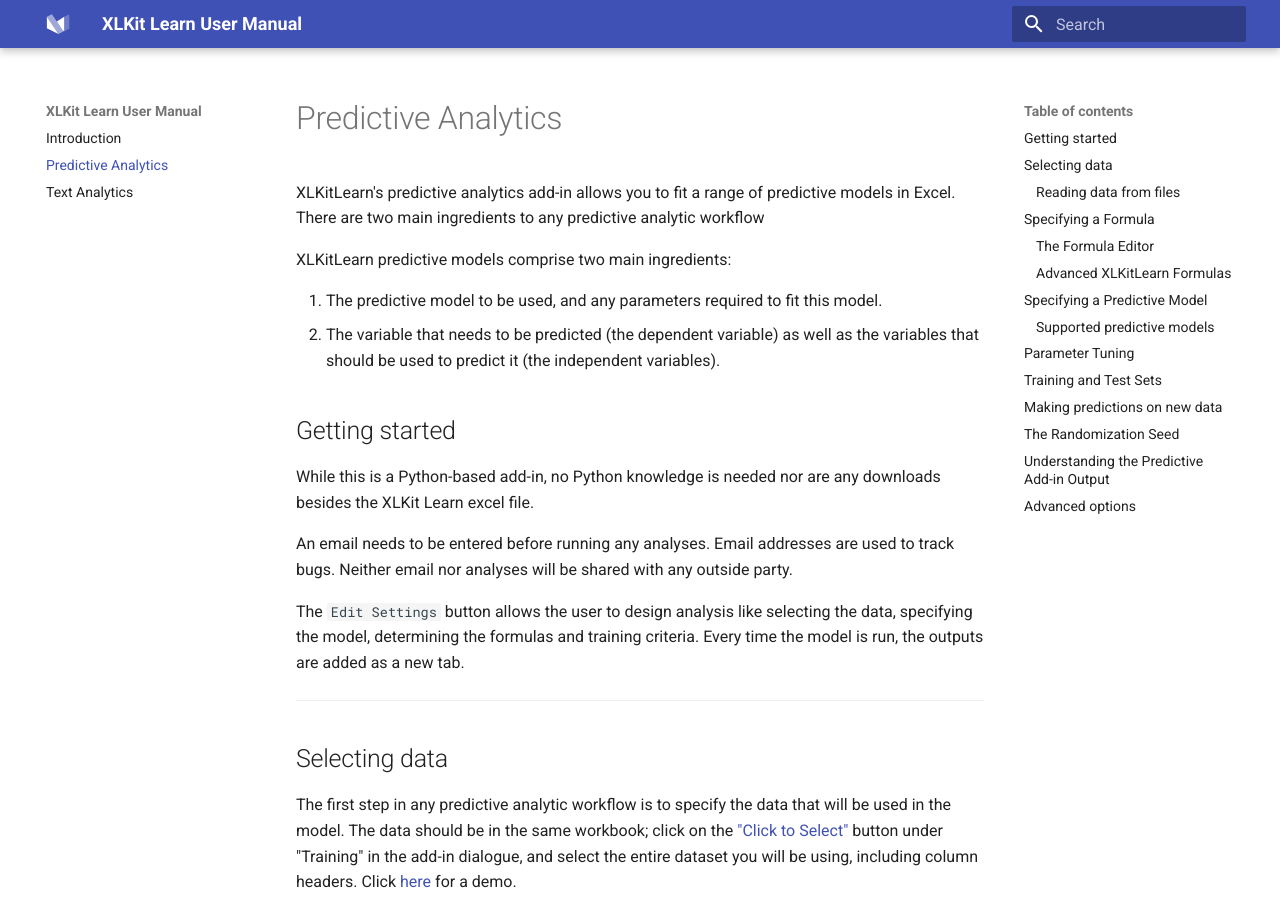
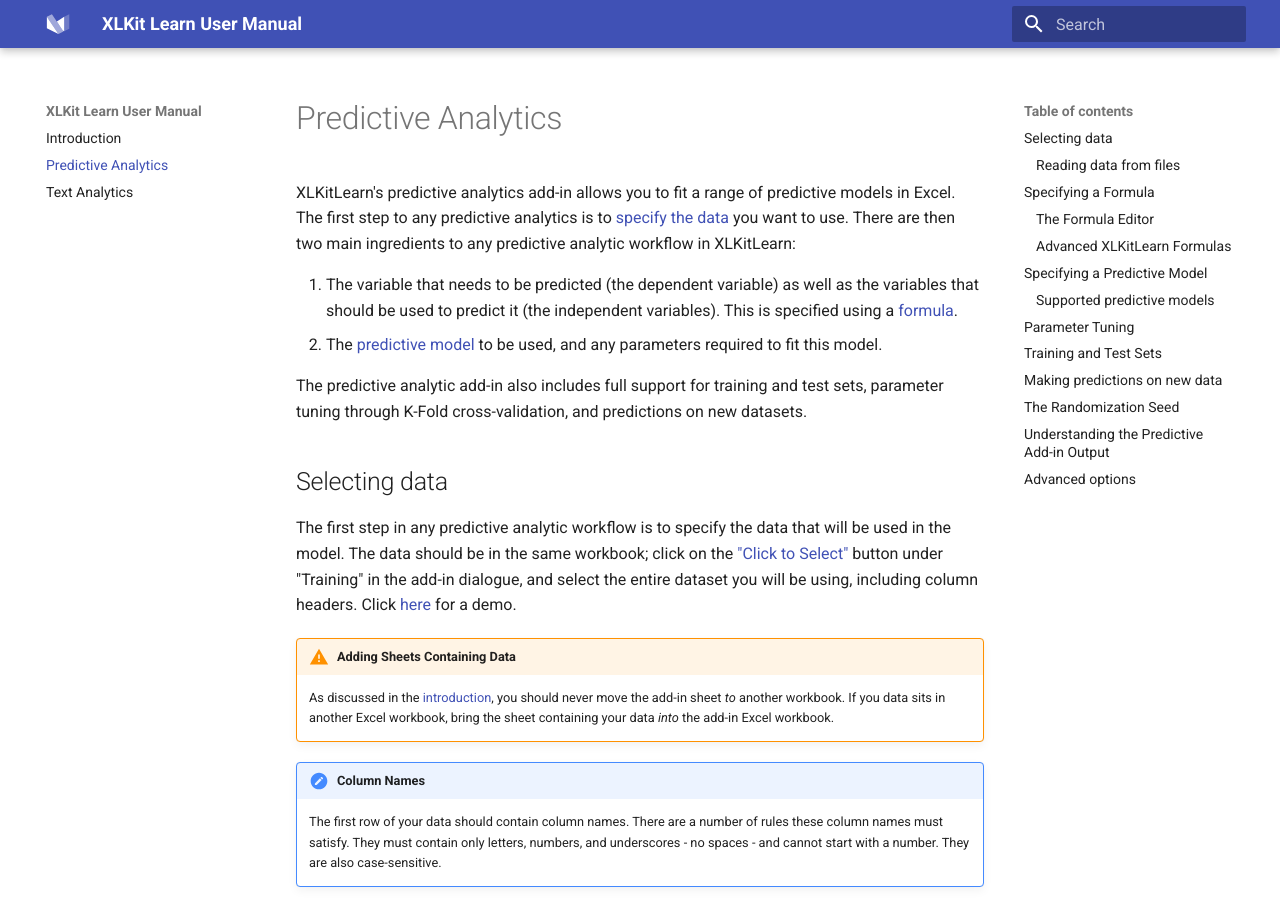
Before and after one commit to danguetta/XLKitLearn_docs, an MkDocs documentation site: the page built from docs/predictive_analytics.md, in a window 1280 px wide and 900 px high. Built offline with MkDocs 1.6.1 and Material for MkDocs 9.7.7, drawn with Linux system fonts in a browser that asks for light colours; some of the changed text lies outside the part shown.

Commit message:
Update predictive_analytics.md

````diff
--- a/docs/predictive_analytics.md
+++ b/docs/predictive_analytics.md
@@ -1,21 +1,11 @@
 # Predictive Analytics
 
-XLKitLearn's predictive analytics add-in allows you to fit a range of predictive models in Excel. There are two main ingredients to any predictive analytic workflow
+XLKitLearn's predictive analytics add-in allows you to fit a range of predictive models in Excel. The first step to any predictive analytics is to [specify the data](#selecting-data) you want to use. There are then two main ingredients to any predictive analytic workflow in XLKitLearn:
 
-XLKitLearn predictive models comprise two main ingredients:
+1. The variable that needs to be predicted (the dependent variable) as well as the variables that should be used to predict it (the independent variables). This is specified using a [formula](#specifying-a-formula).
+2. The [predictive model](#specifying-a-predictive-model) to be used, and any parameters required to fit this model.
 
-1. The predictive model to be used, and any parameters required to fit this model.
-2. The variable that needs to be predicted (the dependent variable) as well as the variables that should be used to predict it (the independent variables).
-
-## Getting started
-While this is a Python-based add-in, no Python knowledge is needed nor are any downloads besides the XLKit Learn excel file.
-
-An email needs to be entered before running any analyses. Email addresses are used to track bugs. Neither email nor analyses will be shared with any outside party.
-
-The `Edit Settings` button allows the user to design analysis like selecting the data, specifying the model, determining the formulas and training criteria. Every time the model is run, the outputs are added as a new tab.
-
-
----
+The predictive analytic add-in also includes full support for training and test sets, parameter tuning through K-Fold cross-validation, and predictions on new datasets.
 
 ## Selecting data
 
@@ -99,26 +89,14 @@
     ```(highway_accessibility = 4) ~ .```
     The model will then interpret all rows in which highway accessibility is 4 as a '1' outcome, and '0' otherwise. Note that this only works with `~.` formula (i.e., those that use every variable in the dataset).
 
-Note that XLKitLearn's formula feature builds on the Python library [Patsy](https://patsy.readthedocs.io/en/latest). Any formula features available in Patsy can also be used in XLKitLearn. Some of the features described above, however, are not directly available in patsy.
+Note that XLKitLearn's formulas leverage the [Patsy](https://patsy.readthedocs.io/en/latest) Python library, which itself approximates [R](https://www.r-project.org/)-style formulas. Any formula features available in Patsy can also be used in XLKitLearn. Some of the features described above, however, are not directly available in patsy.
 
 ---
 
 ## Specifying a Predictive Model
 
+The second major ingredient of any predictive analytic workflow
 
-
-The model can be selected among [models available](#supported-predictive-models) in the `Model` dropdown, and its parameters can be specified in the `Parameter(s)` box below.
-
-To specify the dependent and independent variables, XLKitLearn leverages the [patsy](https://patsy.readthedocs.io/en/latest/) library to allow the specification of these variables as a _Patsy formula_ (similar but not identical to [R](https://www.r-project.org/)-style formulas). It also adds a number of [features](#advanced-xlkitlearn-formulas) above and beyond those available in Patsy.
-
-The basic structure of each formula is as follows:
-
-`[Dependent Variable] ~ [Independent Variable 1] + [Independent Var. 2] + ...`
-
-Formulas can be typed directly into the formula box of the add-in settings, or using the [formula editor](#the-formula-editor).
-
-!!! note "Specify Variables"
-    Each variable should be referred to by the column headers in the first row of the [training data](#selecting-data).
 
 ---
 
````
Also changed, not shown: other parts of docs/predictive_analytics.md (+3 -3 lines).
